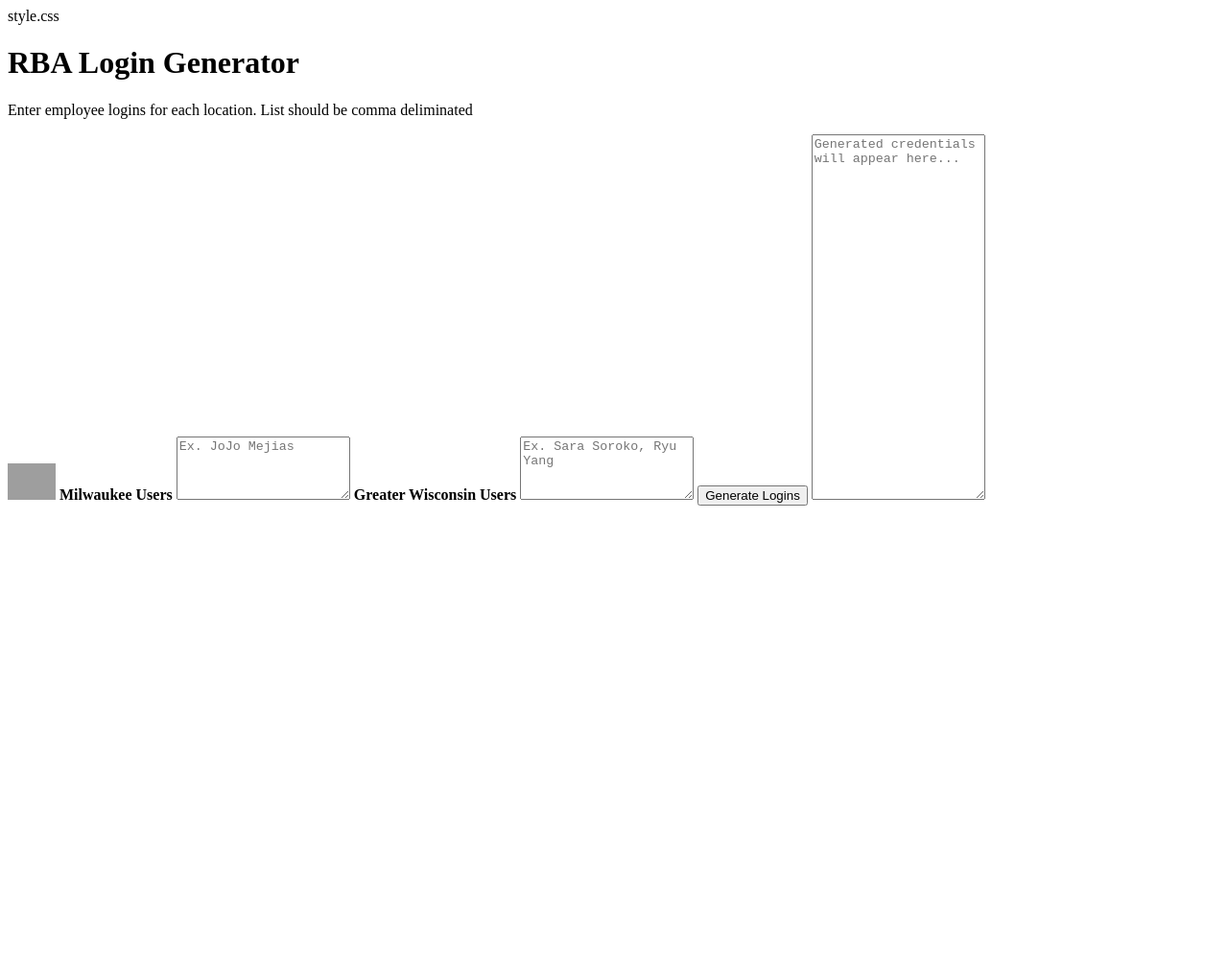
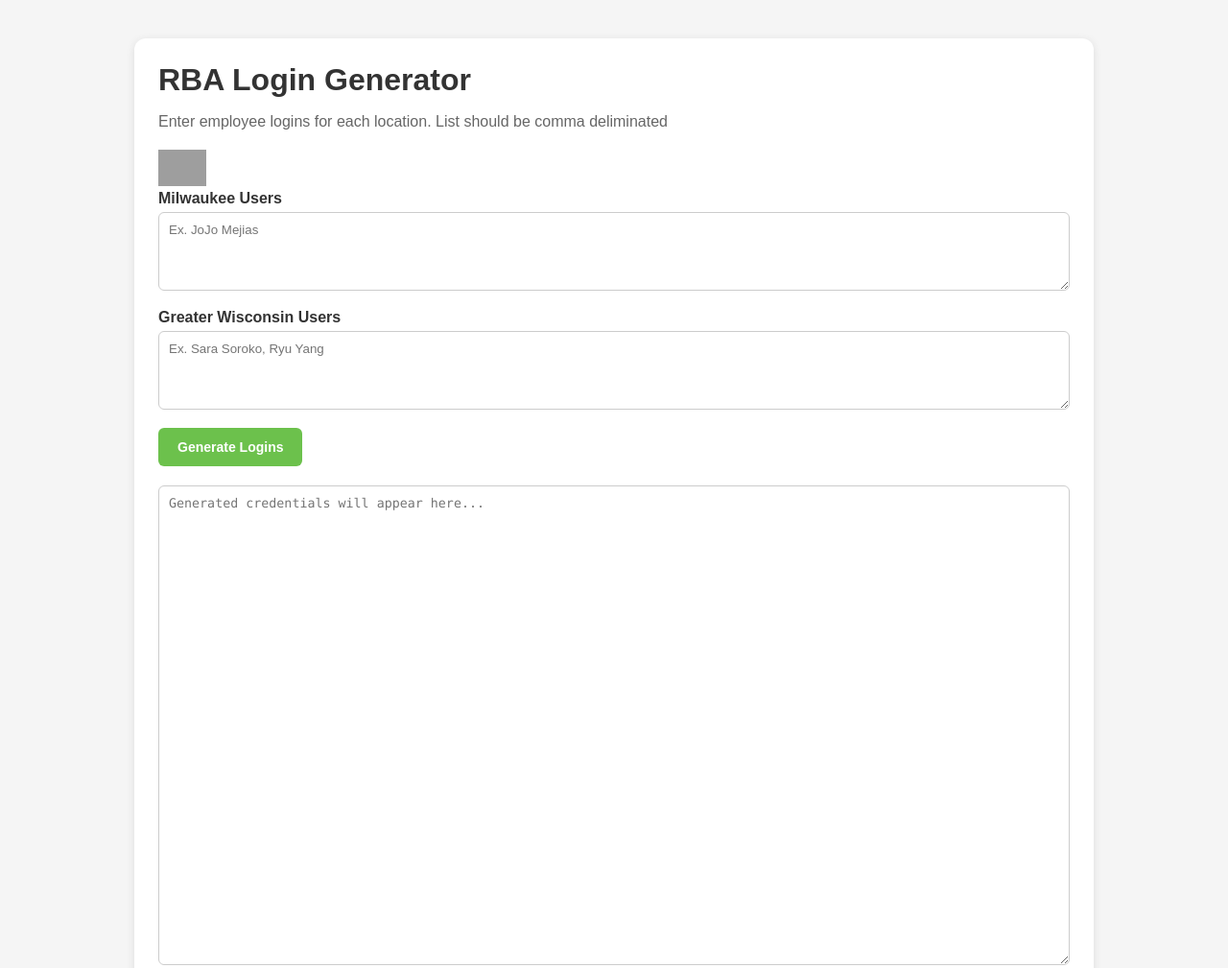
Before and after one commit to acupofjojom/User-Generator, a plain HTML site: page index.html in a window 1280 px wide. Shown: the top 1009 px of the page at 96% size. Before the commit the page ends 800 px from the top, so only its background shows below. Drawn offline with Linux system fonts and the light colour scheme; grey boxes are pictures that could not be loaded.

Commit message:
Update index.html

```diff
--- a/index.html
+++ b/index.html
@@ -5,7 +5,94 @@
 <meta name="viewport" content="width=device-width, initial-scale=1.0">
 <title>RBA Login Generator</title>
 
-style.css
+<style>
+body {
+    font-family: Arial, sans-serif;
+    max-width: 1000px;
+    margin: 20px auto;
+    padding: 20px;
+    background: #f5f5f5;
+}
+
+.container {
+    background: white;
+    padding: 25px;
+    border-radius: 12px;
+    box-shadow: 0 2px 10px rgba(0,0,0,.1);
+}
+
+h1 {
+    margin: 0;
+    color: #333;
+}
+
+p {
+    color: #666;
+    margin-bottom: 20px;
+}
+
+.header {
+    display: flex;
+    align-items: center;
+    gap: 12px;
+    margin-bottom: 10px;
+}
+
+.header img {
+    width: 50px;
+    height: auto;
+}
+
+label {
+    display: block;
+    margin-bottom: 5px;
+    font-weight: bold;
+    color: #333;
+}
+
+textarea {
+    width: 100%;
+    padding: 10px;
+    box-sizing: border-box;
+    margin-bottom: 15px;
+    font-family: Arial, sans-serif;
+    border: 1px solid #ccc;
+    border-radius: 6px;
+}
+
+textarea:focus {
+    outline: none;
+    border-color: #6CC14C;
+    box-shadow: 0 0 5px rgba(108, 193, 76, .4);
+}
+
+button {
+    background: #6CC14C;
+    color: white;
+    border: none;
+    padding: 12px 20px;
+    border-radius: 6px;
+    cursor: pointer;
+    font-size: 14px;
+    font-weight: bold;
+    transition: background-color 0.2s ease;
+}
+
+button:hover {
+    background: #5aae3f;
+}
+
+button:active {
+    background: #4e9f37;
+}
+
+#output {
+    margin-top: 20px;
+    font-family: Consolas, monospace;
+    white-space: pre;
+    min-height: 500px;
+}
+</style>
 
 </head>
 <body>
```
